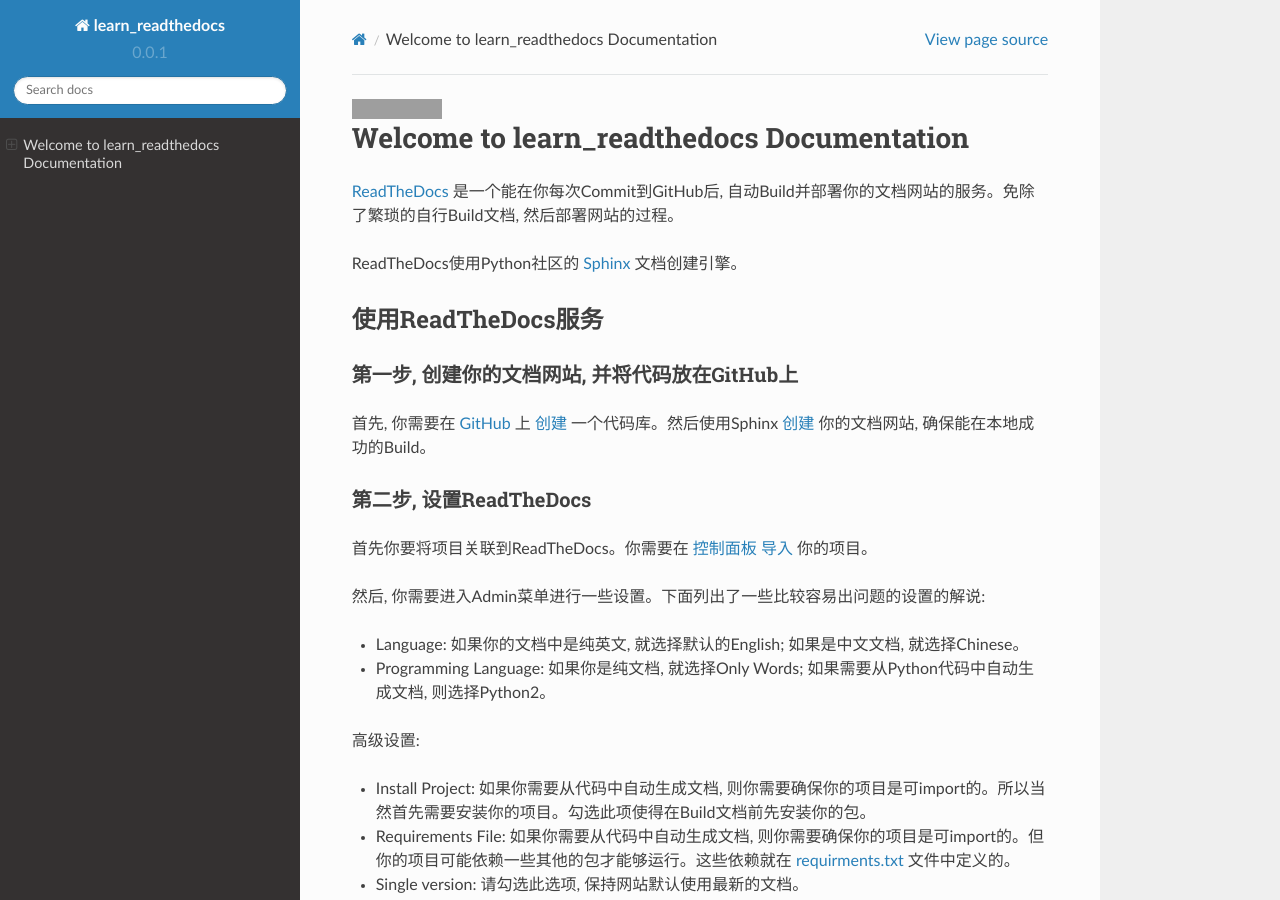
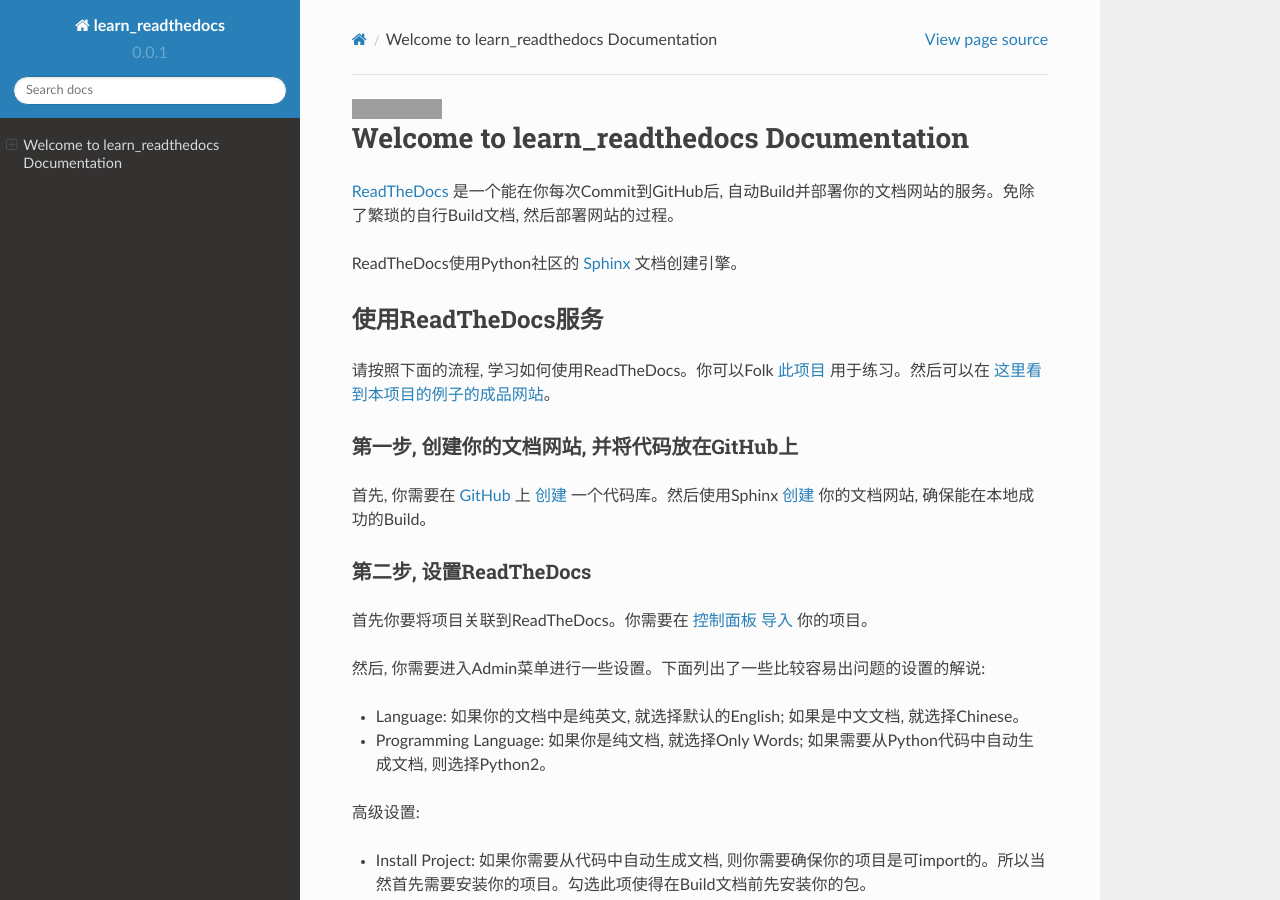
Before and after one commit to MacHu-GWU/learn_readthedocs-project, a Sphinx documentation site: the page built from source/index.rst, in a window 1280 px wide and 900 px high. Built offline with Sphinx 7.4.7 and the Read the Docs theme 2.0.0, drawn with Linux system fonts in a browser that asks for light colours; grey boxes are pictures that could not be loaded.

Commit message:
2016-05-28

```diff
--- a/source/index.rst
+++ b/source/index.rst
@@ -10,6 +10,7 @@
 
 使用ReadTheDocs服务
 -------------------
+请按照下面的流程, 学习如何使用ReadTheDocs。你可以Folk `此项目 <https://github.com/MacHu-GWU/learn_readthedocs-project>`_ 用于练习。然后可以在 `这里看到本项目的例子的成品网站 <http://learn-readthedocs.readthedocs.io/zh/latest/>`_。
 
 
 第一步, 创建你的文档网站, 并将代码放在GitHub上
```
